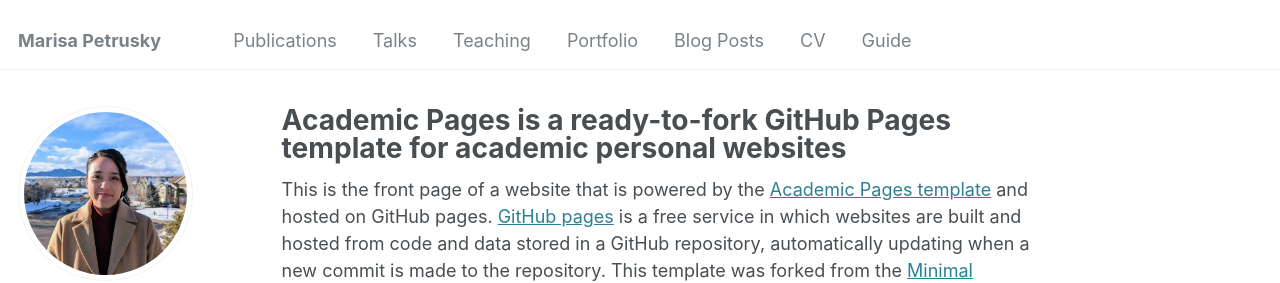
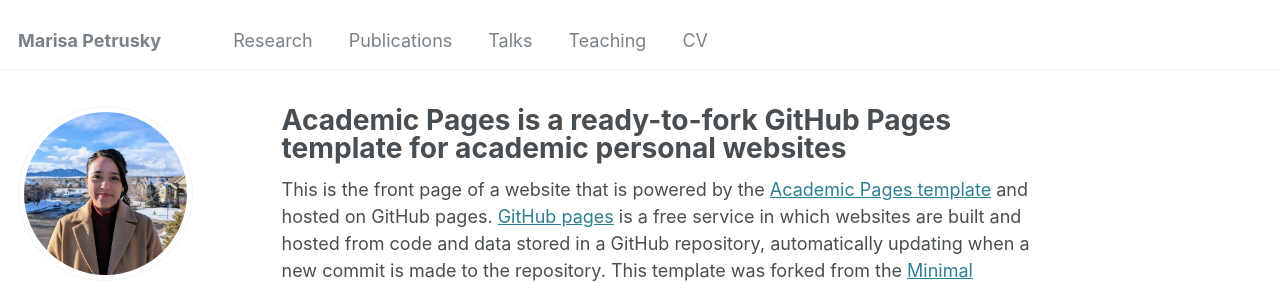
Before and after one commit to marisapetrusky/marisapetrusky.github.io, a Jekyll site: the page built from _pages/about.md, in a window 1280 px wide. Shown: the top 283 px of the page. Built offline with Jekyll 4.4.1, drawn with Linux system fonts in a browser that asks for light colours; some web fonts are replaced; some of the changed lines change nothing that is shown.

Commit message:
Update navigation.yml

```diff
--- a/_data/navigation.yml
+++ b/_data/navigation.yml
@@ -5,6 +5,9 @@
 # prevent it from being included in the site.
 
 main:
+  - title: "Research"
+    url: /research/
+
   - title: "Publications"
     url: /publications/
 
@@ -14,14 +17,14 @@ main:
   - title: "Teaching"
     url: /teaching/
 
-  - title: "Portfolio"
-    url: /portfolio/
+  #- title: "Portfolio"
+  #  url: /portfolio/
 
-  - title: "Blog Posts"
-    url: /year-archive/
+  #- title: "Blog Posts"
+  #  url: /year-archive/
 
   - title: "CV"
     url: /cv/
 
-  - title: "Guide"
-    url: /markdown/
+  #- title: "Guide"
+  #  url: /markdown/
```
